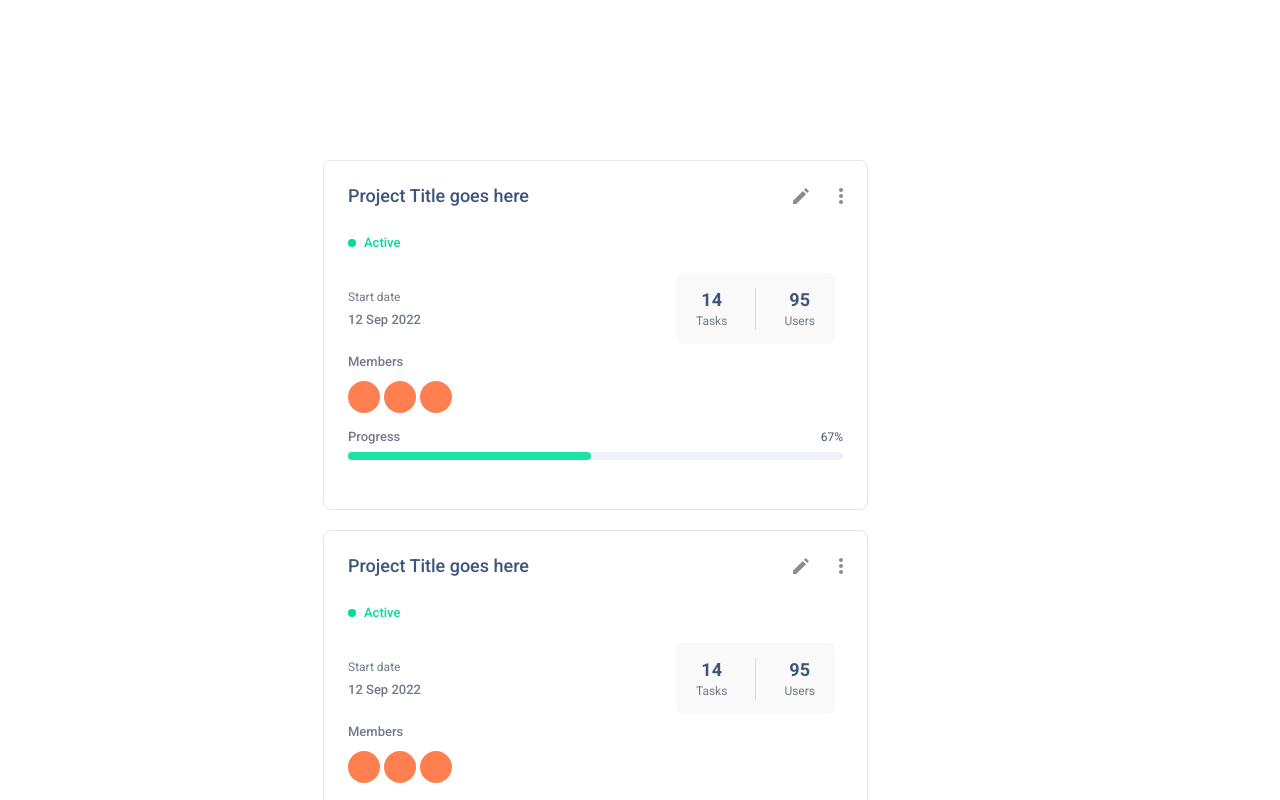
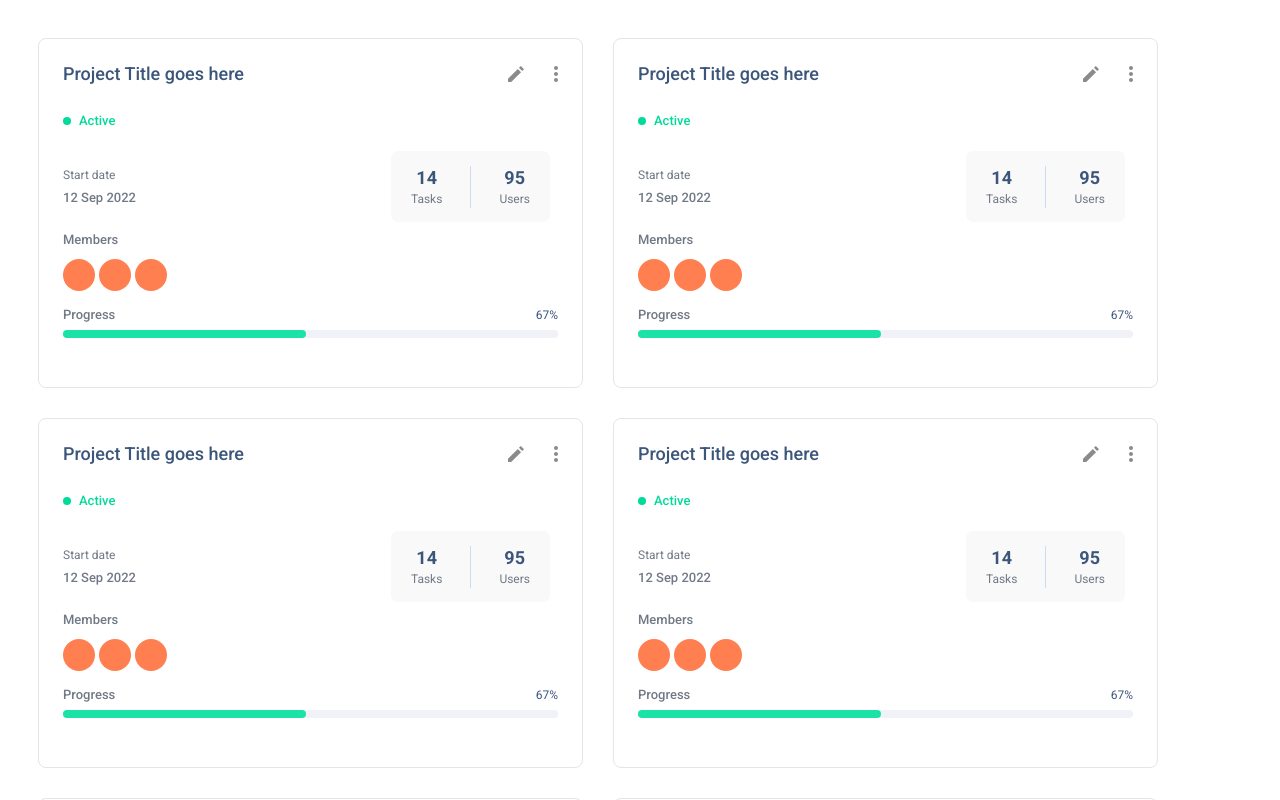
Before and after one commit to Frontend-Bootcamp-2022/react-dashboard-team-g, a JavaScript app: page / in a window 1280 px wide. Shown: the top 800 px of the page. Built offline with nearby package versions, Linux system fonts and the light colour scheme.

Commit message:
updated card component

```diff
--- a/src/components/card/Card.js
+++ b/src/components/card/Card.js
@@ -6,19 +6,17 @@ import Info from "../info/Info"
 import { MembersBar } from "../members/Members"
 import { Progress } from "../progress/Progress"
 
-
-
 const CardTable = () => {
     const titles = [1, 2, 3, 4, 5, 6, 7, 8, 9];
     return (
-        titles.map((card) =>  {
+        titles.map((card, index ) =>  {
             return (
-                <div className={CardCSS.card}>
+                <div key={index} className={CardCSS.card}>
                     <Header />
-                    <Status />
+                    <Status status="active" />
                     <Info  />
                     <MembersBar />
-                    <Progress />
+                    <Progress percentage={13} />
                 </div>
             )
         })
--- a/src/components/card/Card.module.css
+++ b/src/components/card/Card.module.css
@@ -1,27 +1,20 @@
 .table {
     display: flex;
-    flex-direction: row;
+    padding: 30px;
     flex-wrap: wrap;
-    justify-content: space-between;
     align-items: center;
-    gap: 20px;
-
-    margin: 160px 30px 30px 315px;
+    gap: 30px;
 }
 
 .card {
-    width: 495px;
+    min-width: 495px;
     height: 300px;
-
     display: flex;
     flex-direction: column;
-
     background-color:  #FFF;
     border: 1px solid #E5E5E5;
     border-radius: 8px;
-
     font-family: 'Roboto', sans-serif;
-
     padding: 24px;
 }
 
```
